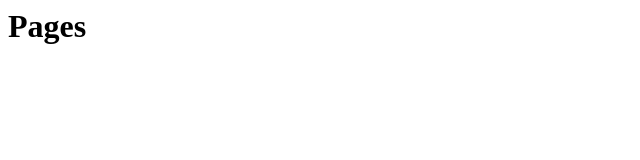
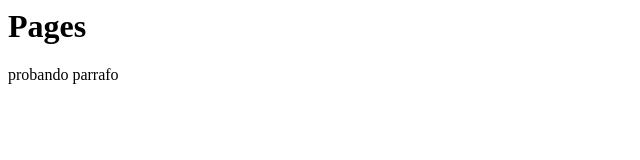
Before and after one commit to dante850/web-test, a plain HTML site: page index.html in a window 1280 px wide. Shown: the whole page, without its empty margins (0-640 px from the left). Drawn offline with Linux system fonts and the light colour scheme.

Commit message:
Update index.html

```diff
--- a/index.html
+++ b/index.html
@@ -1 +1,2 @@
 <h1>Pages</h1>
+<p>probando parrafo</p>
```
